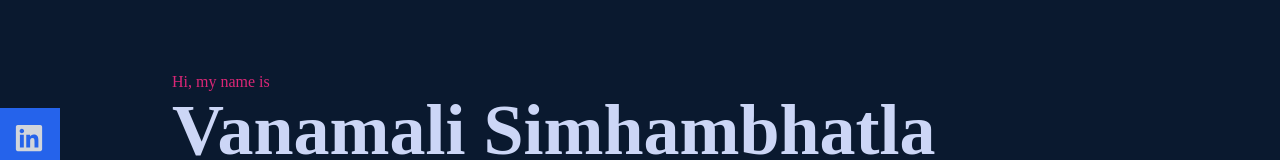
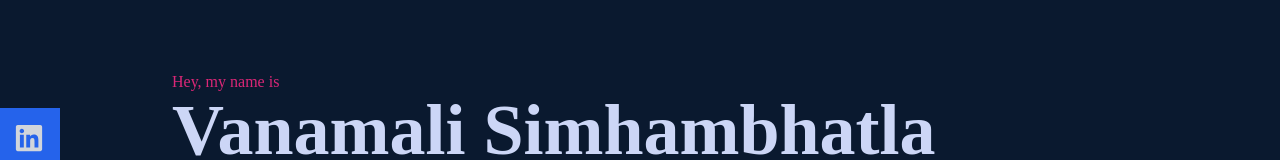
Before and after one commit to Vanamali-Sims/Portfolio-react, a React (Create React App) app in the folder portfolio/: page / in a window 1280 px wide. Shown: the part 172-332 px from the top of the page. Built offline with nearby package versions, Linux system fonts and the light colour scheme.

Commit message:
small changes

```diff
--- a/portfolio/src/components/Home.jsx
+++ b/portfolio/src/components/Home.jsx
@@ -7,7 +7,7 @@
 
       {/* Container */}
       <div className="max-w-[1000px] mx-auto px-8 flex flex-col justify-center h-full ">
-        <p className='text-pink-600 ' >Hi, my name is</p>
+        <p className='text-pink-600 ' >Hey, my name is</p>
         <h1 className='text-4xl sm:text-7xl font-bold text-[#ccd6f6]'>Vanamali Simhambhatla</h1>
         <h2 className='text-4xl sm:text-7xl font-bold text-[#8892b0]'>I'm a Software Developer.</h2>
         <p className='text-[#8892b0] py-4 max-w-[700px]'>I am a versatile full stack developer and machine learning engineer, skilled in both front-end and back-end technologies. With a strong foundation in machine learning</p>
--- a/portfolio/src/components/Skills.jsx
+++ b/portfolio/src/components/Skills.jsx
@@ -15,7 +15,7 @@
       <div className='max-w-[1000px] mx-auto p-4 flex flex-col justify-center w-full h-full'>
         <div>
             <p className='text-4xl font-bold inline border-b-4 border-pink-600'>Skills</p>
-            <p className='py-4'>//These are the technologies I have worked with</p>
+            <p className='py-4'>//These are the technologies I have worked with </p>
         </div>
 
         <div className='w-full grid grid-cols-2 sm:grid-cols-4 gap-4 text-center py-8'>
```
